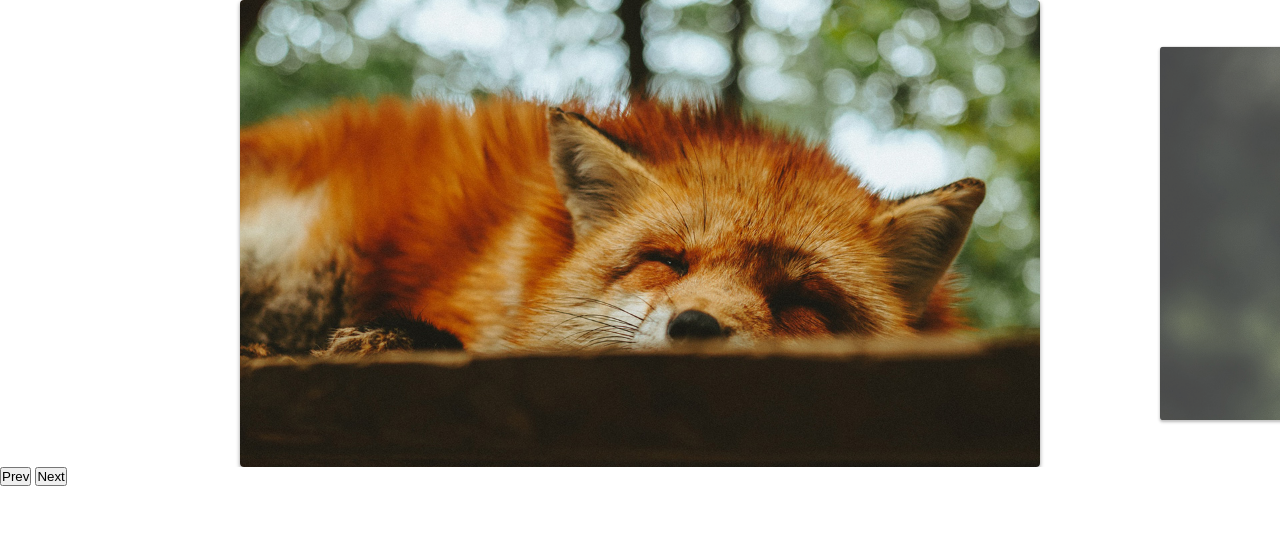
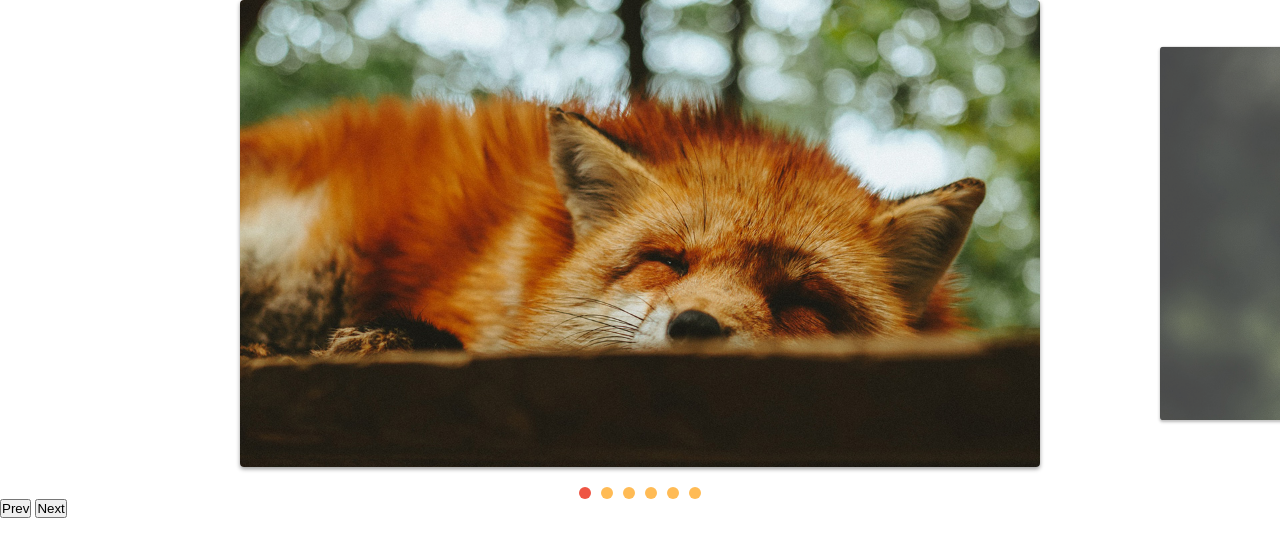
Before and after one commit to jeanwisotscki/slide-origamid, a plain HTML site: page index.html in a window 1280 px wide. Drawn offline with Linux system fonts and the light colour scheme.

Commit message:
adicionada paginação por slide

```diff
--- a/css/style.css
+++ b/css/style.css
@@ -42,3 +42,25 @@ img {
   opacity: 1;
   transform: scale(1);
 }
+
+[data-control="slide"] {
+  display: flex;
+  justify-content: center;
+  margin-top: 20px;
+}
+
+[data-control="slide"] li a {
+  display: block;
+  width: 12px;
+  height: 12px;
+  background: #fb5;
+  border-radius: 50%;
+  overflow: hidden;
+  text-indent: -999px;
+  margin: 0 5px;
+}
+
+[data-control="slide"] li.ativo a,
+[data-control="slide"] li a:hover {
+  background: #e54;
+}
--- a/js/script.js
+++ b/js/script.js
@@ -4,3 +4,4 @@ const slide = new SlideNav(".slide", ".slide-wrapper");
 
 slide.init();
 slide.addArrow(".prev", ".next");
+slide.addControl();
--- a/js/slide.js
+++ b/js/slide.js
@@ -10,6 +10,7 @@ export class Slide {
       movement: 0,
     };
     this.activeClass = "ativo";
+    this.changeEvent = new Event("changeEvent");
   }
 
   transition(active) {
@@ -109,6 +110,7 @@ export class Slide {
     this.slidesIndexNav(index);
     this.dist.finalPosition = activeSlide.position;
     this.changeActiveClass();
+    this.wrapper.dispatchEvent(this.changeEvent);
   }
 
   changeActiveClass() {
@@ -167,6 +169,11 @@ export class Slide {
 }
 
 export class SlideNav extends Slide {
+  constructor(slide, wrapper) {
+    super(slide, wrapper);
+    this.bindControlEvents();
+  }
+
   addArrow(prev, next) {
     this.prevElement = document.querySelector(prev);
     this.nextElement = document.querySelector(next);
@@ -178,4 +185,48 @@ export class SlideNav extends Slide {
     this.prevElement.addEventListener("click", this.activePrevSlide);
     this.nextElement.addEventListener("click", this.activeNextSlide);
   }
+
+  createControl() {
+    const control = document.createElement("ul");
+    control.dataset.control = "slide";
+
+    this.slideArray.forEach((item, index) => {
+      control.innerHTML += `
+      <li>
+        <a href="#slide${index + 1}">${index + 1}</a>
+      </li>`;
+    });
+    this.wrapper.appendChild(control);
+
+    return control;
+  }
+
+  eventControl(item, index) {
+    item.addEventListener("click", (event) => {
+      event.preventDefault();
+      this.changeSlide(index);
+    });
+    this.wrapper.addEventListener("changeEvent", this.activeControlItem);
+  }
+
+  activeControlItem() {
+    this.controlArray.forEach((item) =>
+      item.classList.remove(this.activeClass)
+    );
+    this.controlArray[this.index.active].classList.add(this.activeClass);
+  }
+
+  addControl(customControl) {
+    this.control =
+      document.querySelector(customControl) || this.createControl();
+    this.controlArray = [...this.control.children];
+
+    this.activeControlItem();
+    this.controlArray.forEach(this.eventControl);
+  }
+
+  bindControlEvents() {
+    this.eventControl = this.eventControl.bind(this);
+    this.activeControlItem = this.activeControlItem.bind(this);
+  }
 }
```
